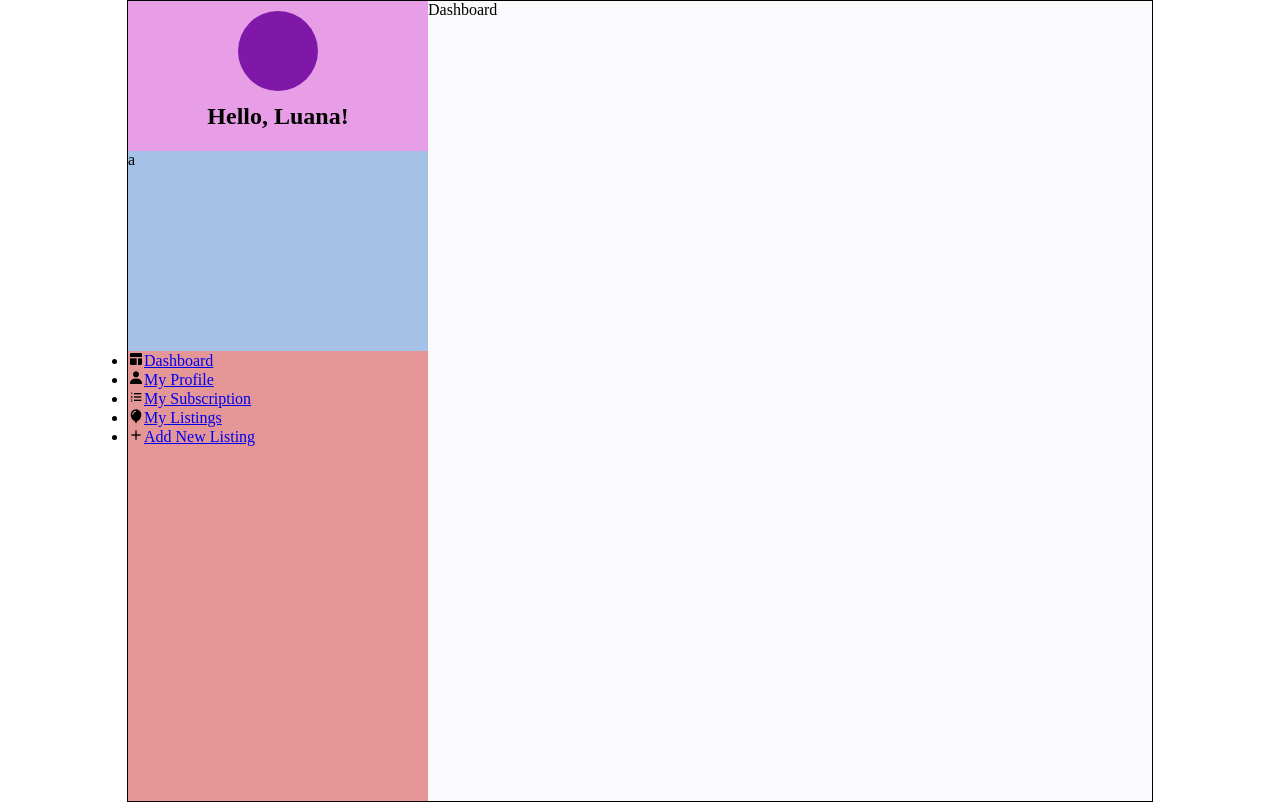
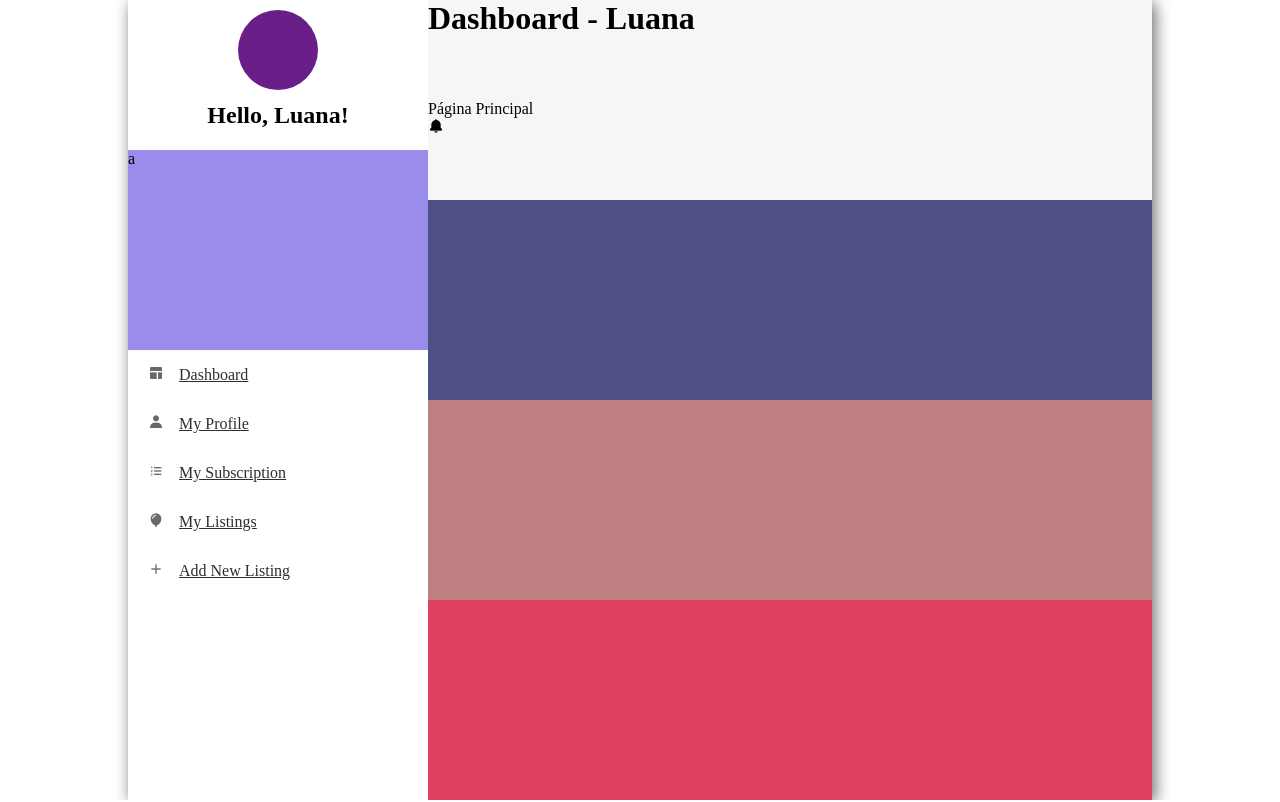
Before and after one commit to Luana050/frameworks-2023, an Angular app in the folder my-app/: page /dashboard in a window 1280 px wide. Built offline with nearby package versions, Linux system fonts and the light colour scheme.

Commit message:
Add files via upload

```diff
--- a/my-app/src/app/component/dashboard/dashboard.component.css
+++ b/my-app/src/app/component/dashboard/dashboard.component.css
@@ -4,24 +4,16 @@
   height: 100vh;
   display: grid;
   grid-template-columns: 300px 1fr;
-
-
-}
-
-.container {
-    background: #fafafd;
-    border: 1px solid black;
+  box-shadow: 3px 3px 15px #696969;
 }
 
 .user-info {
   display: grid;
   grid-template-rows: 150px 200px 1fr;
-    grid-template-columns: auto ;
+  grid-template-columns: auto;
 }
 
 .profile {
-    background: rgb(231, 158, 231);
-
   display: grid;
   grid-template-rows: auto auto;
   justify-content: center;
@@ -32,14 +24,58 @@
 .profile .img {
   width: 80px;
   height: 80px;
-    background: rgb(127, 24, 168);
+  background: rgb(106, 31, 136);
   border-radius: 50%;
 }
 
 .member {
-    background: rgb(165, 194, 230);
+  background: rgb(154, 140, 235);
 }
 
-.menu {
-    background: rgb(229, 151, 151);
+/* .menu {
+    background: rgb(221, 60, 127);
+} */
+
+.user-info .menu li {
+  list-style: none;
+  padding: 15px 20px;
 }
+
+.user-info .menu li i {
+  color: #696969;
+  font-size: 16px;
+  margin-right: 15px;
+}
+
+.user-info .menu li a {
+  color: #302d2d;
+  font-size: 16px;
+  margin-right: 15px;
+}
+
+.content {
+  display: grid;
+  grid-template-rows: 1fr 1fr 1fr 1fr;
+  background: #f6f6f6;
+}
+
+.content .box-1 {
+  /* background: rgb(209, 118, 236); */
+  display: grid;
+}
+
+.content .box-2 {
+  background: rgb(80, 80, 136);
+}
+
+.content .box-3 {
+  background: rgb(190, 128, 128);
+}
+
+.content .box-4 {
+  background: rgb(224, 64, 96);
+}
+
+.menu li:hover {
+  background: rgb(117, 233, 214);
+}
--- a/my-app/src/app/component/dashboard/dashboard.component.html
+++ b/my-app/src/app/component/dashboard/dashboard.component.html
@@ -37,5 +37,26 @@
     </div>
 
 </div>
-<div class="content">Dashboard</div>
+<div class="content">
+    <div class="box-1">
+
+        <h1>Dashboard - {{user}}</h1>
+
+        <div class="header-r">
+            <div class="page">
+              <span>Página Principal</span>
+            </div>
+            <div class="bell">
+                <i class="bx bxs-bell"></i>
+            </div>
+        </div>
+
+    </div>
+    <div class="box-2"></div>
+    <div class="box-3"></div>
+    <div class="box-4"></div>
+
+
+
 </div>
+</div>
--- a/my-app/src/app/component/dashboard/dashboard.component.ts
+++ b/my-app/src/app/component/dashboard/dashboard.component.ts
@@ -6,5 +6,6 @@ import { Component } from '@angular/core';
   styleUrls: ['./dashboard.component.css']
 })
 export class DashboardComponent {
+  user = 'Luana';
 
 }
```
Also changed, not shown: my-app/src/app/component/grid/grid.component.html (line endings or trailing spaces), my-app/src/app/component/grid/grid.component.ts (line endings or trailing spaces), my-app/src/app/component/pagenot-found/pagenot-found.component.html (line endings or trailing spaces), my-app/src/app/component/pagenot-found/pagenot-found.component.ts (line endings or trailing spaces). Lines whose indentation alone changed are shown as unchanged.
